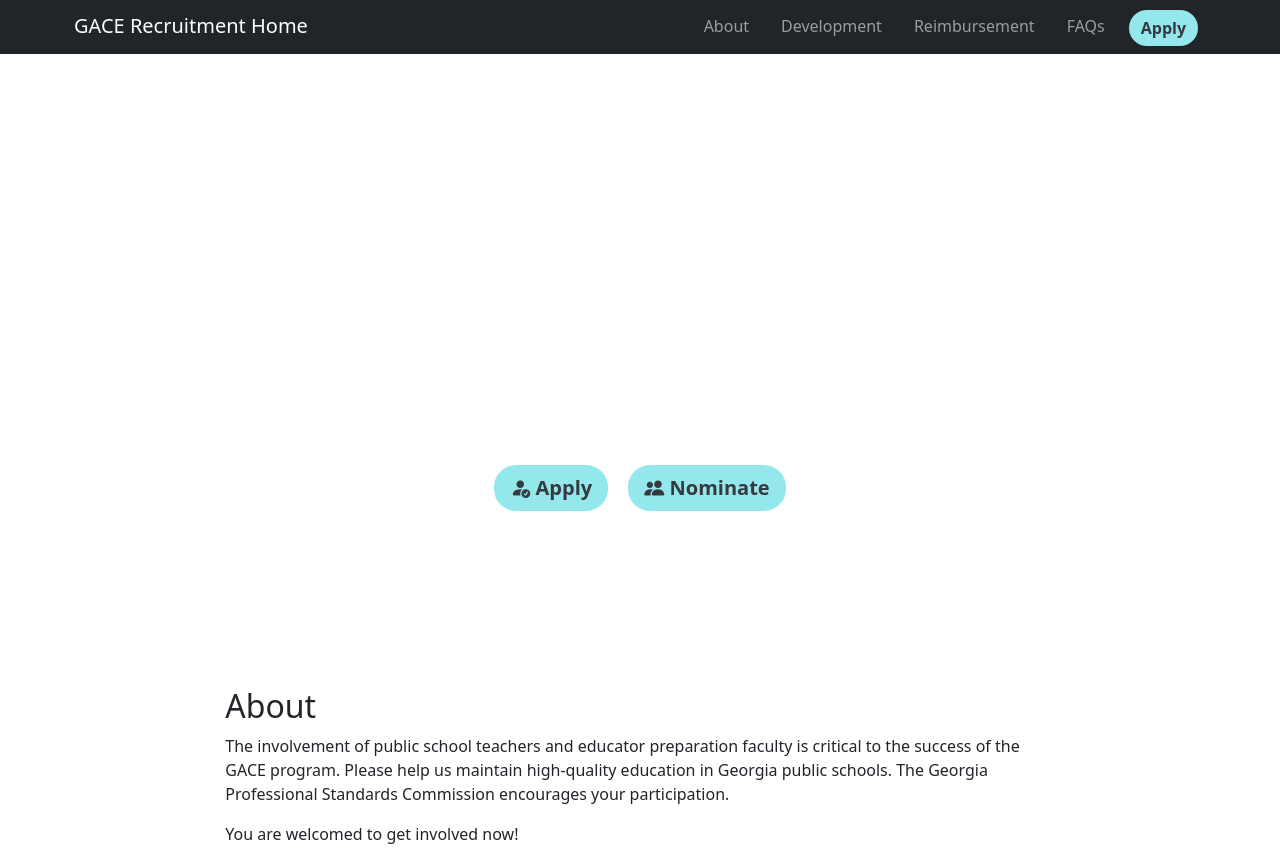
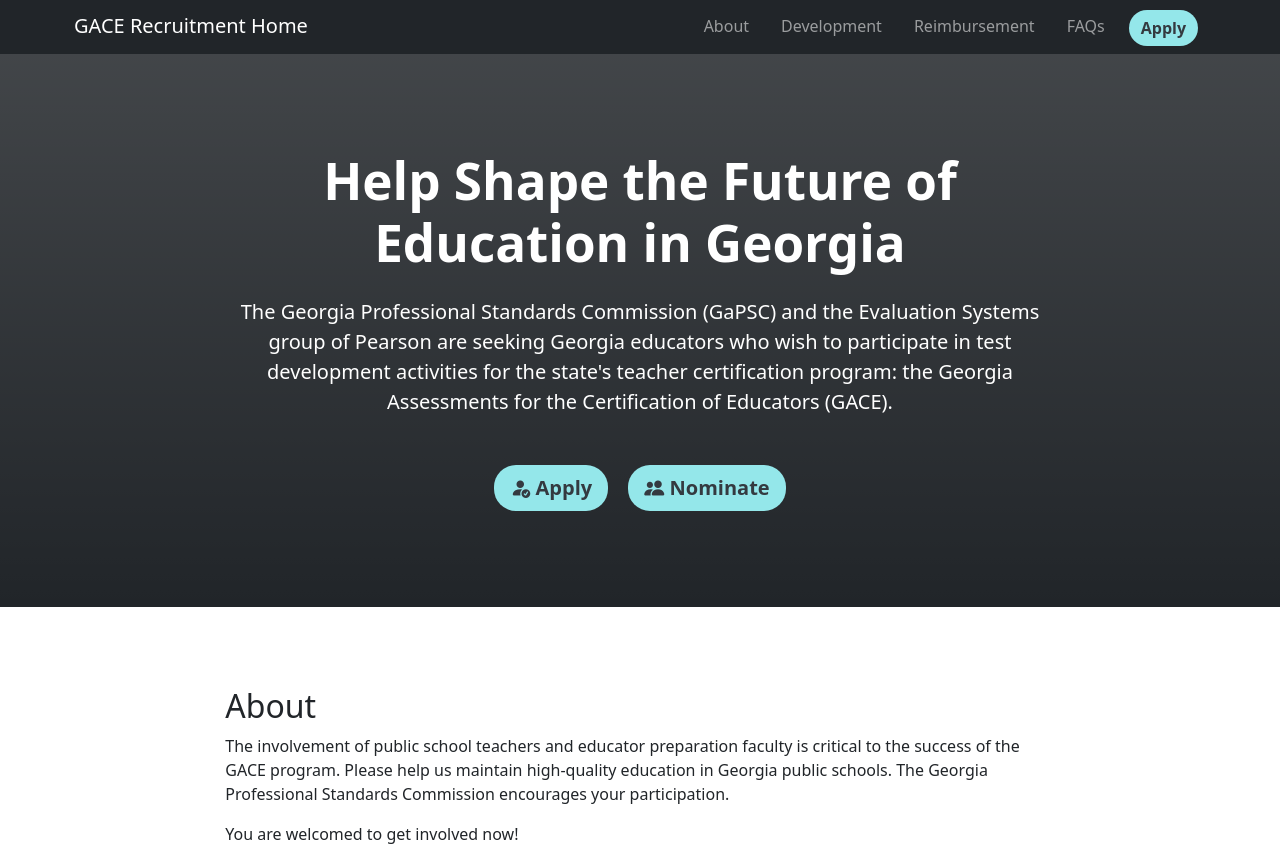
Before and after one commit to BrianAndrewOneil/recruit, a plain HTML site: page index.html in a window 1280 px wide. Shown: the part 2586-3440 px from the top of the page. Drawn offline with nearby package versions, Linux system fonts and the light colour scheme.

Commit message:
updated hero background color

```diff
--- a/index.html
+++ b/index.html
@@ -52,7 +52,7 @@
 		</nav>
 
 		<div class="container-fluid">
-			<header class="bg-gradient text-white" id="header">
+			<header class="bg-gradient text-white bg-dark" id="header">
 				<div class="container text-center col-10 col-lg-8">
 					<h1 class="fw-bold">Help Shape the Future of Education in Georgia</h1>
 
```
